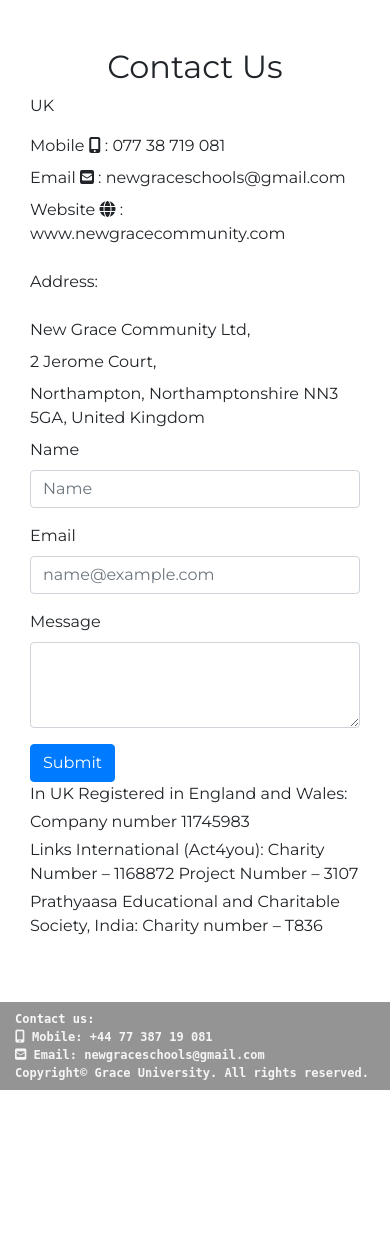
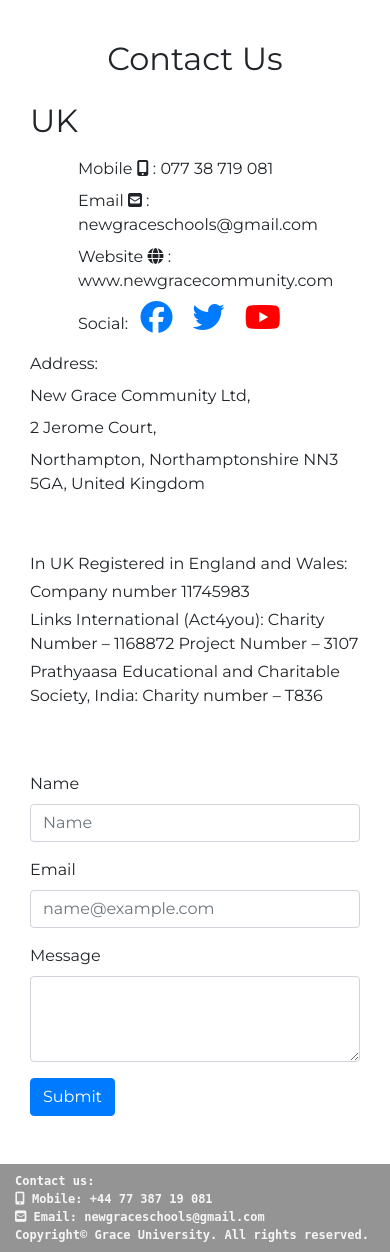
Before and after one commit to kavis97/goat, a PHP site: page /contactus.php in a window 390 px wide. Shown: the part 56-1308 px from the top of the page. Before the commit the page ends 1146 px from the top, so only its background shows below. Run offline with PHP 8.4, Linux system fonts and the light colour scheme; data that the repository does not hold is empty; some libraries are stand-ins or nearby versions.

Commit message:
updated contact and navs

```diff
--- a/aboutus.php
+++ b/aboutus.php
@@ -14,6 +14,7 @@ include './header.php' ?>
 
         <?php
         $isBGDark='bg-dark';
+        $fixedTop='fixed-top';
         $whoweareIsActive='active';
         $aboutusIsActive='active';
         include './nav.php'
--- a/contactus.php
+++ b/contactus.php
@@ -14,6 +14,7 @@
 
         <?php
         $isBGDark='bg-dark';
+        $fixedTop='fixed-top';
         $ownershipIsActive='active';
         $contactusIsActive='active';
         include './nav.php'
@@ -21,26 +22,54 @@
 
     </header>
 
-    <section id="page-contactus" class="page-common page-contactus text-center py-5">
+    <section id="page-contactus" class="page-common page-contactus text-center py-5 mt-5">
         <header class="vision-header container">
                 <h2>Contact Us</h2>
 
                 <div class="container">
                     <div class="row text-left">
                         <div class="col-sm">
-                            <p>UK</p>
-                            <p class="mb-2">Mobile <i class="fas fa-mobile-alt"></i> : 077 38 719 081</p>
-                            <p class="mb-2">Email <i class="fas fa-envelope-square"></i> : newgraceschools@gmail.com</p>
-                            <p class="mb-2">Website <i class="fas fa-globe"></i>  : www.newgracecommunity.com</p>
+                            <p><h2>UK</h2></p>
+                        </div>
+                    </div>
+                    <div class="row text-left">
+                        <div class="col-sm">
+                            <p class="mb-2 ml-5">Mobile <i class="fas fa-mobile-alt"></i> : 077 38 719 081</p>
+                            <p class="mb-2 ml-5">Email <i class="fas fa-envelope-square"></i> : newgraceschools@gmail.com</p>
+                            <p class="mb-2 ml-5">Website <i class="fas fa-globe"></i>  : www.newgracecommunity.com</p>
+                            <p class="mb-2 ml-5">Social:
+                                <a  href="https://www.facebook.com/groups/119717914736830/" target="_blank">
+                                    <i class="fab fa-facebook mx-2" style="font-size: xx-large;"></i>
+                                </a>
 
-                            <p class="my-4">Address: </p>
+                                <a  href="https://twitter.com/NewGraceCommun1" target="_blank">
+                                    <i class="fab fa-twitter mx-2" style="font-size: xx-large;"></i>
+                                </a>
+
+                                <a  href="https://www.youtube.com/channel/UCvu1WHgUQZIy0JxTCRtQbSg" target="_blank">
+                                    <i class="fab fa-youtube mx-2" style="font-size: xx-large; color:red"></i>
+                                </a>
+                            </p>
+                        </div>
+                        <div class="col-sm">
+                            <p class="my-2">Address: </p>
                             <p class="mb-2">New Grace Community Ltd,</p>
                             <p class="mb-2"> 2 Jerome Court,</p>
                             <p class="mb-2">Northampton, Northamptonshire NN3 5GA, United Kingdom</p>
 
                         </div>
-
-                        <div class="col-sm">
+                    </div>
+                    <div class="row">
+                        <div class="col-sm text-left">
+                            <p class="mt-5 mb-1">In UK Registered in England and Wales: </p>
+                            <p class="mb-1">Company number 11745983</p>
+                            <p class="mb-1">Links International (Act4you): Charity Number – 1168872 Project Number – 3107</p>
+                            <p class="mb-1">Prathyaasa Educational and Charitable Society, India: Charity number – T836</p>
+                            </p>
+                        </div>
+                    </div>
+                    <div class="row text-left">
+                        <div class="mt-5 col-sm">
                             <form>
                                 <div class="form-group">
                                     <label for="nameLabel">Name</label>
@@ -59,15 +88,7 @@
                         </div>
                     </div>
 
-                    <div class="row">
-                        <div class="col-sm text-left">
-                            <p class="mb-1">In UK Registered in England and Wales: </p>
-                            <p class="mb-1">Company number 11745983</p>
-                            <p class="mb-1">Links International (Act4you): Charity Number – 1168872 Project Number – 3107</p>
-                            <p class="mb-1">Prathyaasa Educational and Charitable Society, India: Charity number – T836</p>
-                            </p>
-                        </div>
-                    </div>
+
                 </div>
 
 
--- a/donate.php
+++ b/donate.php
@@ -14,6 +14,8 @@ include './header.php' ?>
 
         <?php
         $isBGDark='bg-dark';
+        $fixedTop='fixed-top';
+        $fixedTop='fixed-top';
         $donateIsActive='active';
         include './nav.php'
         ?>
--- a/ourprojects.php
+++ b/ourprojects.php
@@ -14,6 +14,7 @@ include './header.php' ?>
 
         <?php
         $isBGDark='bg-dark';
+        $fixedTop='fixed-top';
         $ourprojectsIsActive='active';
         include './nav.php'
         ?>
--- a/vision.php
+++ b/vision.php
@@ -14,6 +14,7 @@ include './header.php' ?>
 
         <?php
         $isBGDark='bg-dark';
+        $fixedTop='fixed-top';
         $visionIsActive='active';
         include './nav.php'
         ?>
```
Also changed, not shown: nav.php (+1 -36 lines).
